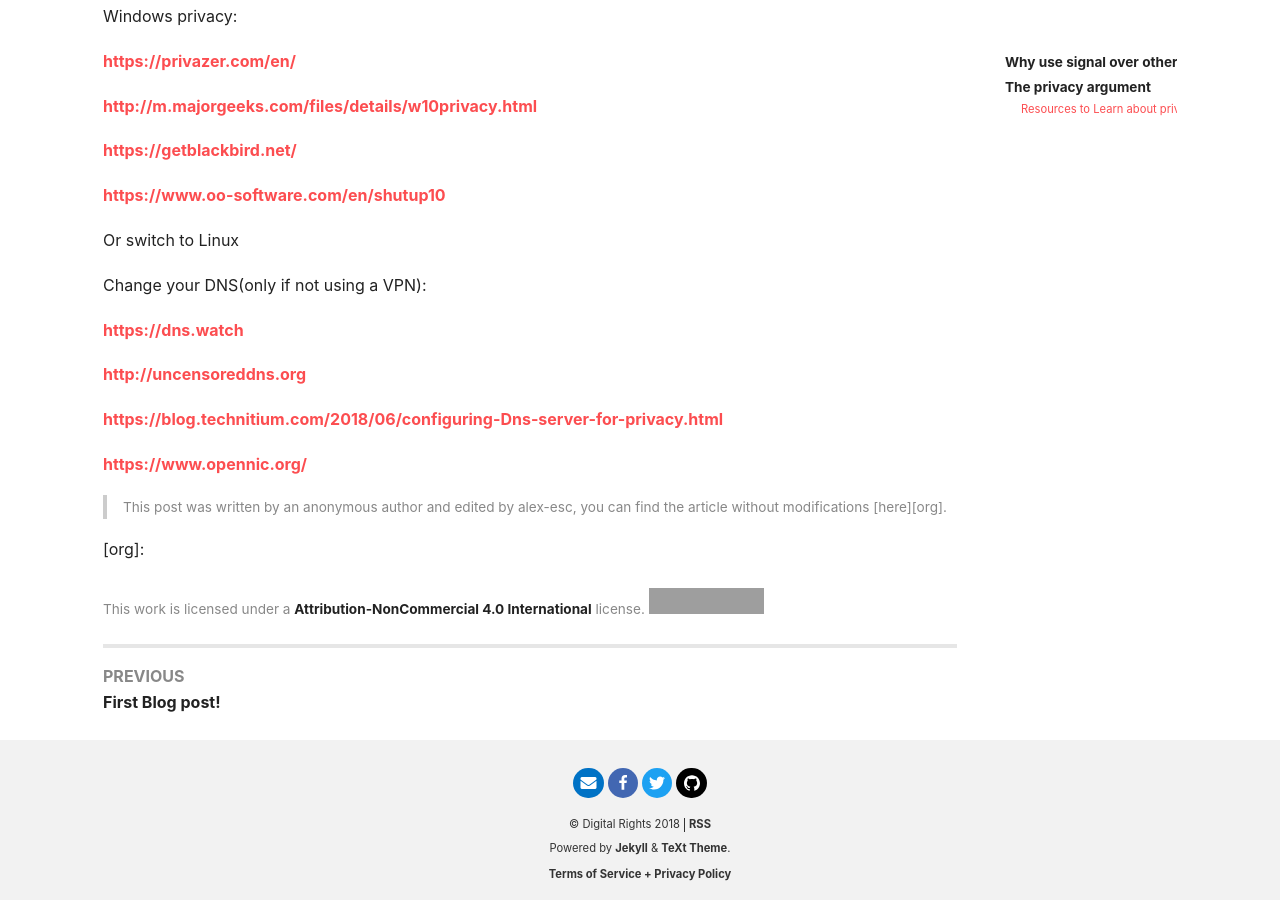
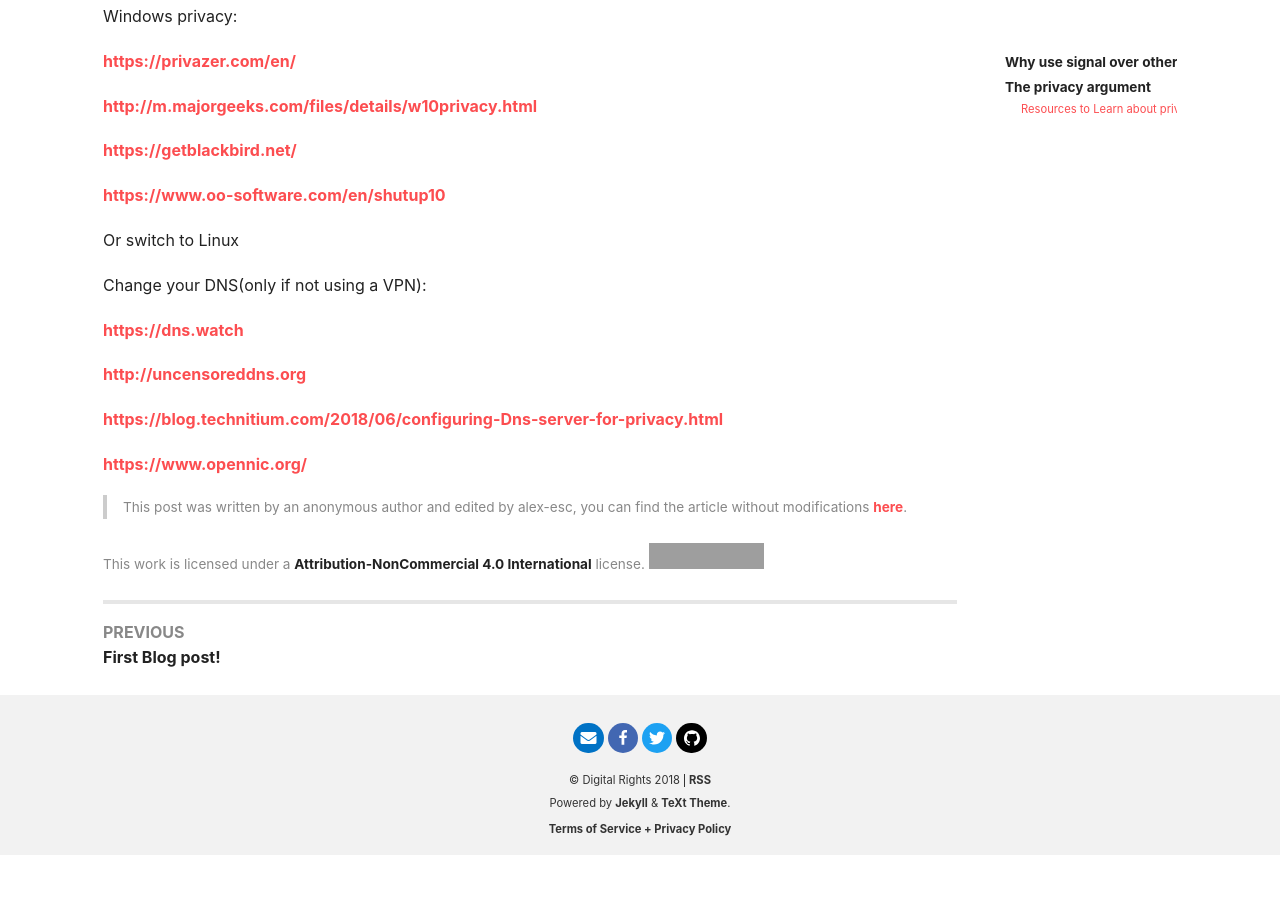
Before and after one commit to digital-rights/digital-rights.github.io, a Jekyll site: the page built from _posts/2019-01-30-why-signal.md, in a window 1280 px wide and 900 px high, scrolled down 2933 px. Built offline with Jekyll 4.4.1, drawn with Linux system fonts in a browser that asks for light colours; nearby versions of some CDN libraries; after the commit the page ends 3788 px from its top, so only the background shows below that; some of the changed lines change nothing that is shown; grey boxes are pictures that could not be loaded.

Commit message:
Update 2019-01-30-why-signal.md

```diff
--- a/_posts/2019-01-30-why-signal.md
+++ b/_posts/2019-01-30-why-signal.md
@@ -133,4 +133,4 @@
 
 > This post was written by an anonymous author and edited by alex-esc, you can find the article without modifications [here][org].
 
-[org]:
+[org]: https://github.com/digital-rights/digital-rights.github.io/blob/b885815c8d83cf6843d53dfa3b7443027d699b12/_posts/2019-01-30-why-signal.md
```
